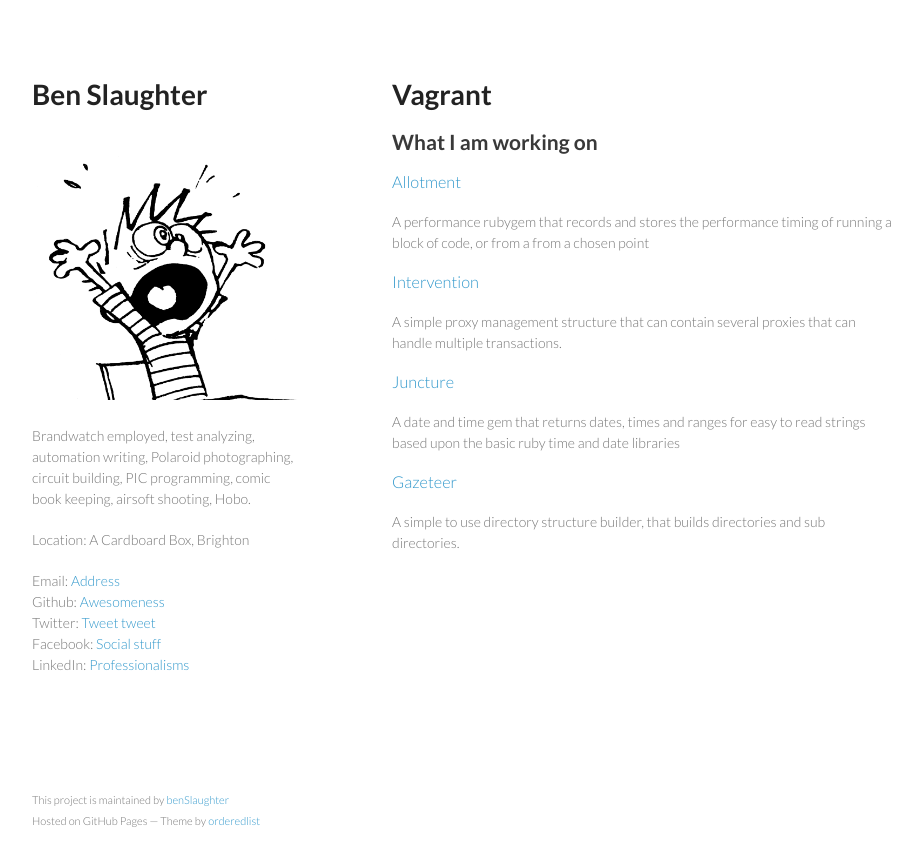
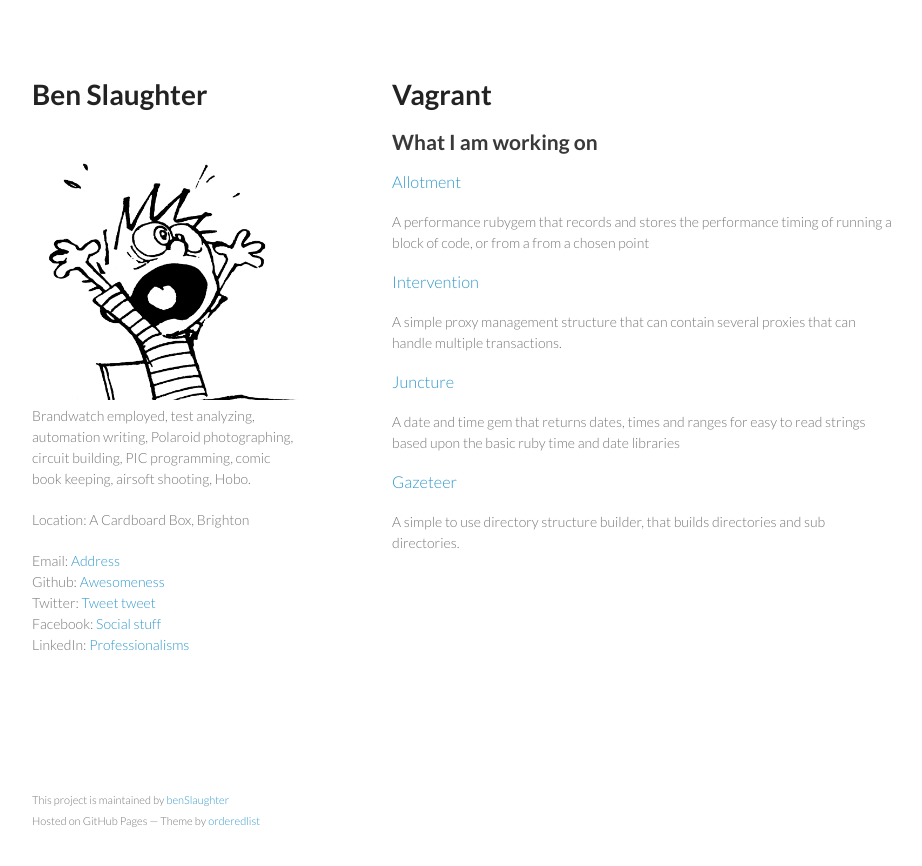
Before and after one commit to benSlaughter/benSlaughter.github.io, a Jekyll site: the page built from index.md, in a window 1280 px wide. Shown: the top 866 px of the page, without its empty margins (178-1100 px from the left). Built offline with Jekyll 4.4.1, drawn with Linux system fonts in a browser that asks for light colours; nearby versions of some CDN libraries; Markdown is read by kramdown in place of the engine named in the settings.

Commit message:
updated index files

```diff
--- a/_layouts/index.html
+++ b/_layouts/index.html
@@ -19,9 +19,9 @@
       <header>
         <h1>Ben Slaughter</h1>
         <img src="{{ site.path }}/images/calvin.jpg"  alt="Calvin" title="benSlaughter">
-        <p class="view">
         <p>Brandwatch employed, test analyzing, automation writing, Polaroid photographing, circuit building, PIC programming, comic book keeping, airsoft shooting, Hobo.</p>
         <p>Location: A Cardboard Box, Brighton</p>
+        <p class="view">
           <label>Email: </label><a href="mailto:b.p.slaughter@gmail.com">Address</a><br>
           <label>Github: </label><a href="http://github.com/benSlaughter">Awesomeness</a><br>
           <label>Twitter: </label><a href="http://twitter.com/Ben_Slaughter">Tweet tweet</a><br>
```
Lines whose indentation alone changed are shown as unchanged.
